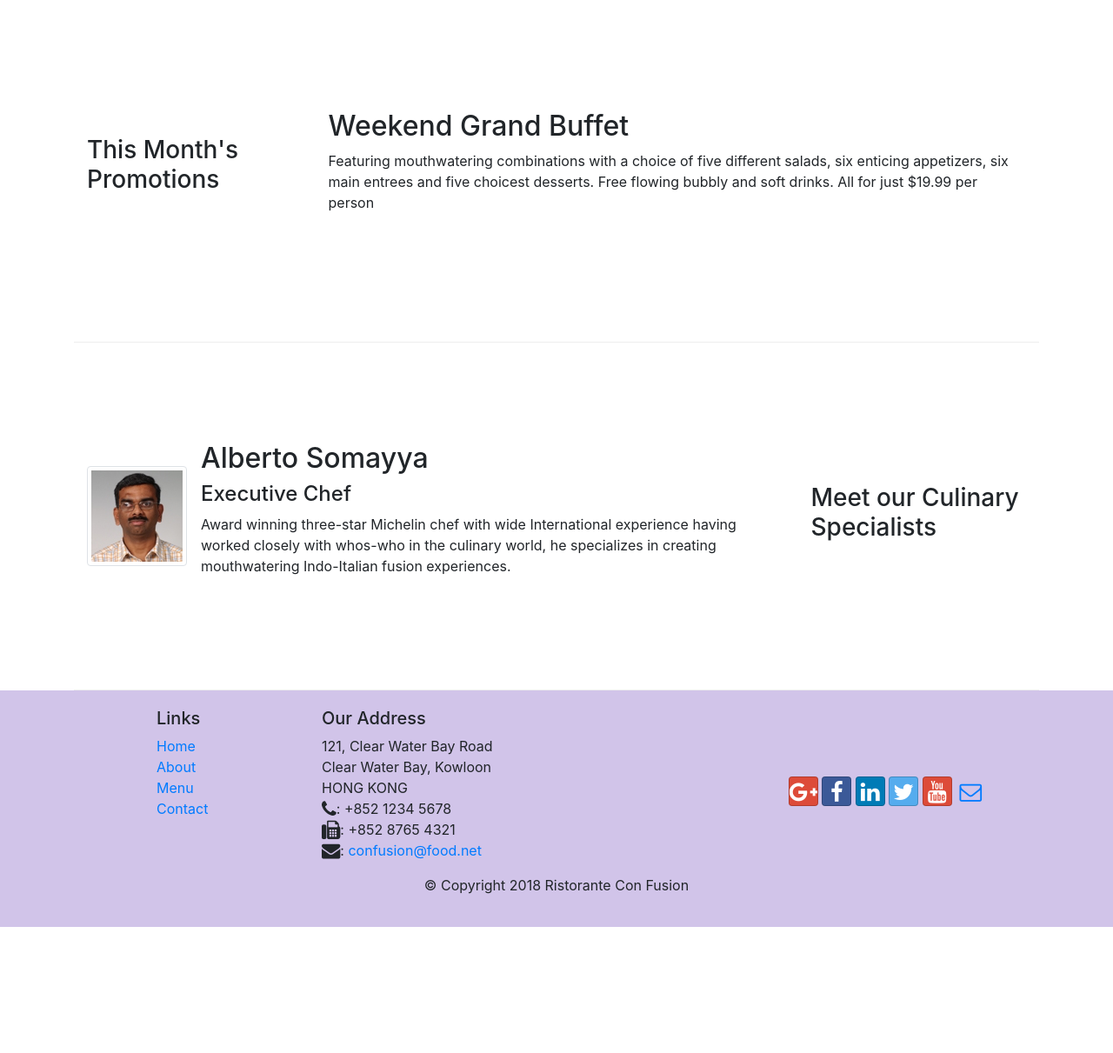
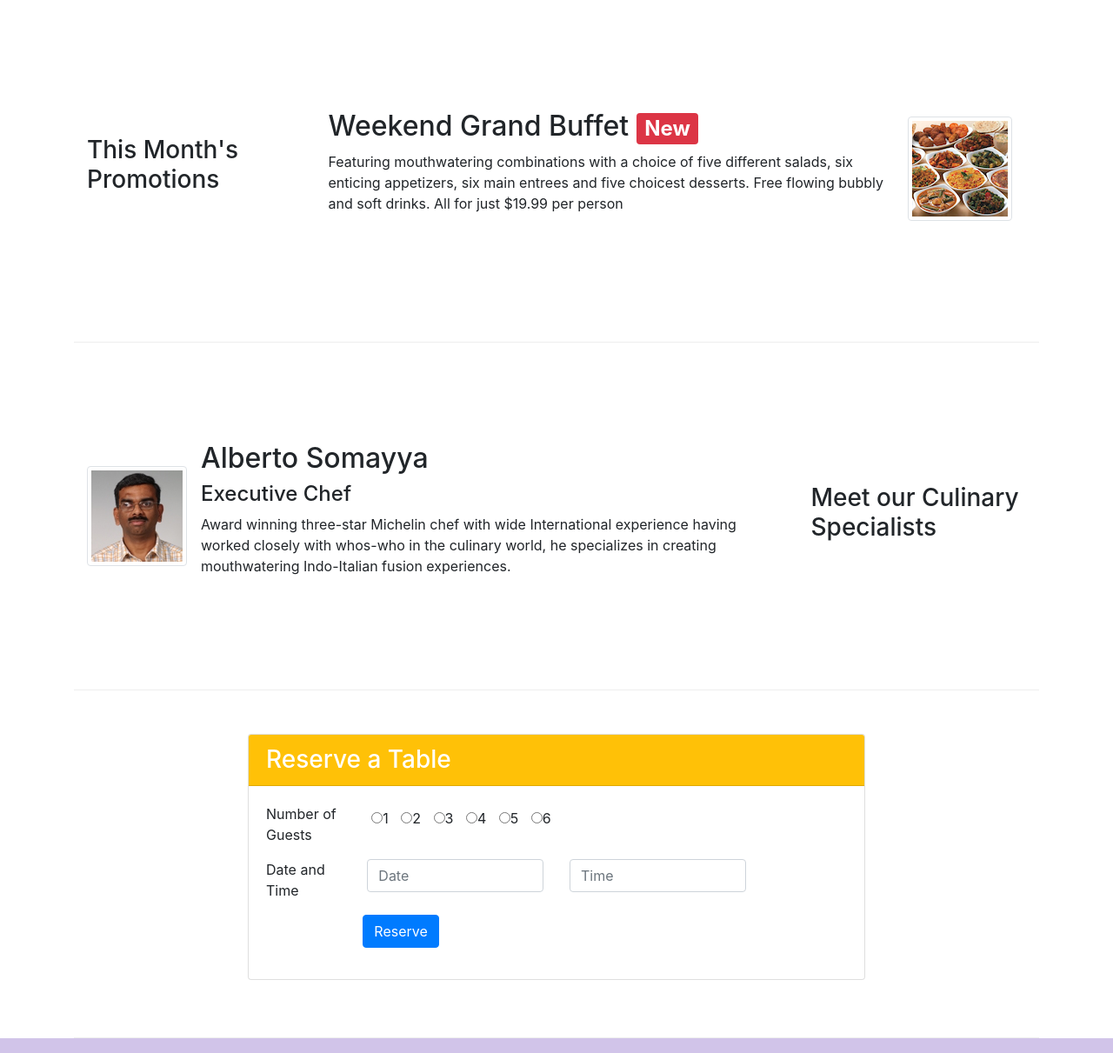
Before and after one commit to kcbrink1054/Bootstrap4, a website: page index.html in a window 1280 px wide. Shown: the part 740-1951 px from the top of the page at 87% size. Before the commit the page ends 1806 px from the top, so only its background shows below. Drawn offline with nearby package versions, Linux system fonts and the light colour scheme.

Commit message:
Assignment 2

```diff
--- a/css/styles.css
+++ b/css/styles.css
@@ -39,3 +39,6 @@ body{
 .navbar-dark{
   background-color: #512DA8;
 }
+.radio-spacing{
+    margin: 5px;
+}
--- a/index.html
+++ b/index.html
@@ -43,6 +43,10 @@
                 <div class="col-12 col-sm align-self-center">
                     <img src="img/logo.png" class="img-fluid">
                 </div>
+
+                <div class="col-12 col-sm align-self-center">
+                    <a href="#pageform"><button class="btn btn-warning btn-block">Reserve Table</button></a>
+                </div>
             </div>
         </div>
     </header>
@@ -70,9 +74,14 @@
             <div class="col-12 col-sm-4 col-md-3">
                 <h3>This Month's Promotions</h3>
             </div>
-            <div class="col col-sm col-md">
-                <h2>Weekend Grand Buffet</h2>
-                <p>Featuring mouthwatering combinations with a choice of five different salads, six enticing appetizers, six main entrees and five choicest desserts. Free flowing bubbly and soft drinks. All for just $19.99 per person </p>
+                <div class="col col-sm col-md">
+                    <div class="media">
+                    <div class="media-body">
+                        <h2>Weekend Grand Buffet <span class="badge badge-danger">New</span></h2>
+                        <p>Featuring mouthwatering combinations with a choice of five different salads, six enticing appetizers, six main entrees and five choicest desserts. Free flowing bubbly and soft drinks. All for just $19.99 per person </p>
+                    </div>
+                    <img class="d-flex mr-3 img-thumbnail align-self-center" src="img/buffet.png" alt="buffet">
+                </div>
             </div>
         </div>
 
@@ -91,8 +100,45 @@
                 </div>
             </div>
         </div>
+        <div class="row row-content" id="pageform">
+            <div class="col-12 col-sm-8 offset-sm-2">
+                <div class="card">
+                    <h3 class="card-header bg-warning text-white">Reserve a Table</h3>
+                    <div class="card-body">
+                        <form>
+                            <div class="form-group row">
+                                <span class="col-12 col-sm-2">
+                                    Number of Guests
+                                </span>
+                                <span class="col-12 col-sm">
+                                    <label class="radio-inline radio-spacing"><input type="radio" name="guests" id="one"/>1</label>
+                                    <label class="radio-inline radio-spacing"><input type="radio" name="guests" id="two"/>2</label>
+                                    <label class="radio-inline radio-spacing"><input type="radio" name="guests" id="three"/>3</label>
+                                    <label class="radio-inline radio-spacing"><input type="radio" name="guests" id="four"/>4</label>
+                                    <label class="radio-inline radio-spacing"><input type="radio" name="guests" id="five"/>5</label>
+                                    <label class="radio-inline radio-spacing"><input type="radio" name="guests" id="six"/>6</label>
+                                </span>
+                            </div>
+                            <div class="form-group row">
+                                <span class="col-12 col-sm-2">
+                                    Date and Time
+                                </span>
+                                <span class="col-12 col-sm-4">
+                                    <input type="text" class="form-control" id="date" placeholder="Date"/>
+                                </span>
+                                <span class="col-12 col-sm-4">
+                                    <input type="text" class="form-control" id="time" placeholder="Time"/>
+                                </span>
+                            </div>
+                            <div class="form-group offset-sm-2">
+                                <button type="submit" class="btn btn-primary">Reserve</button>
+                            </div>
+                        </form>
+                    </div>
+                </div>
+            </div>
+        </div>
     </div>
-
     <footer class="footer">
         <div class="container">
             <div class="row">
```
